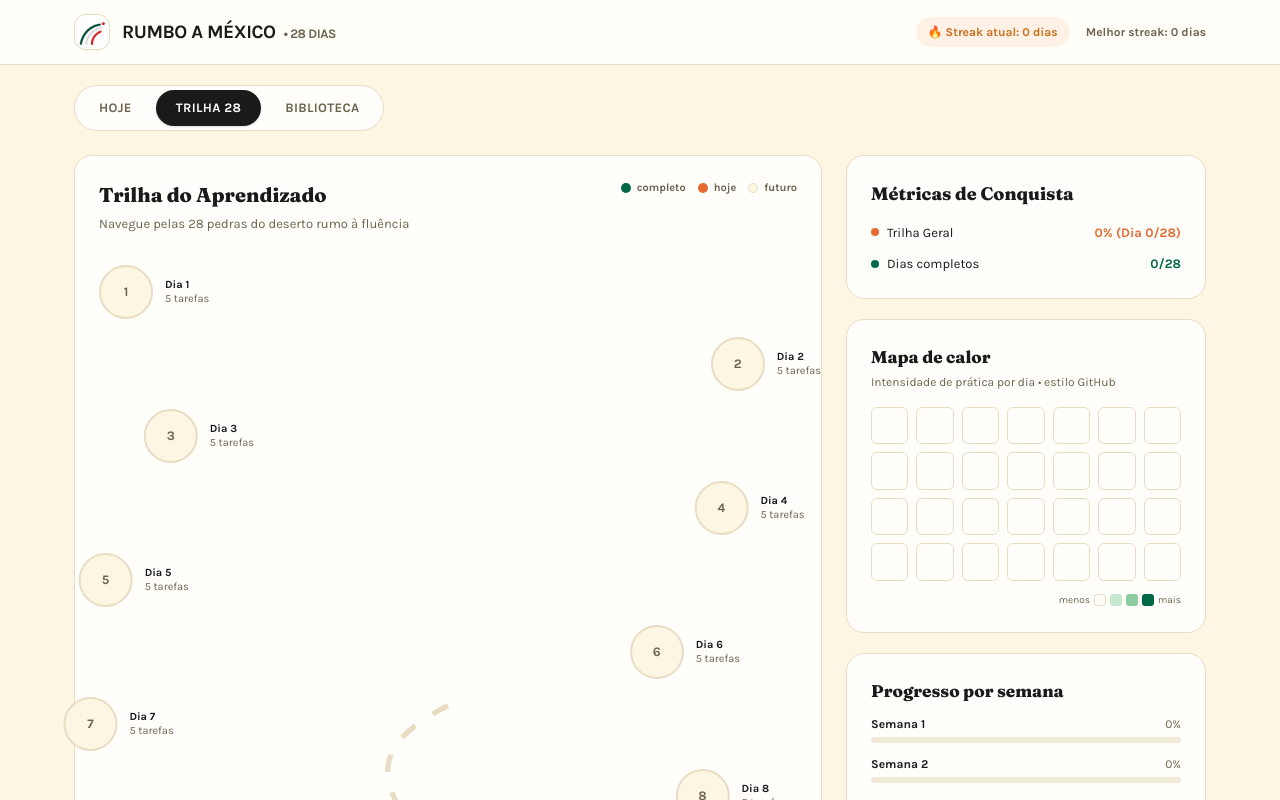
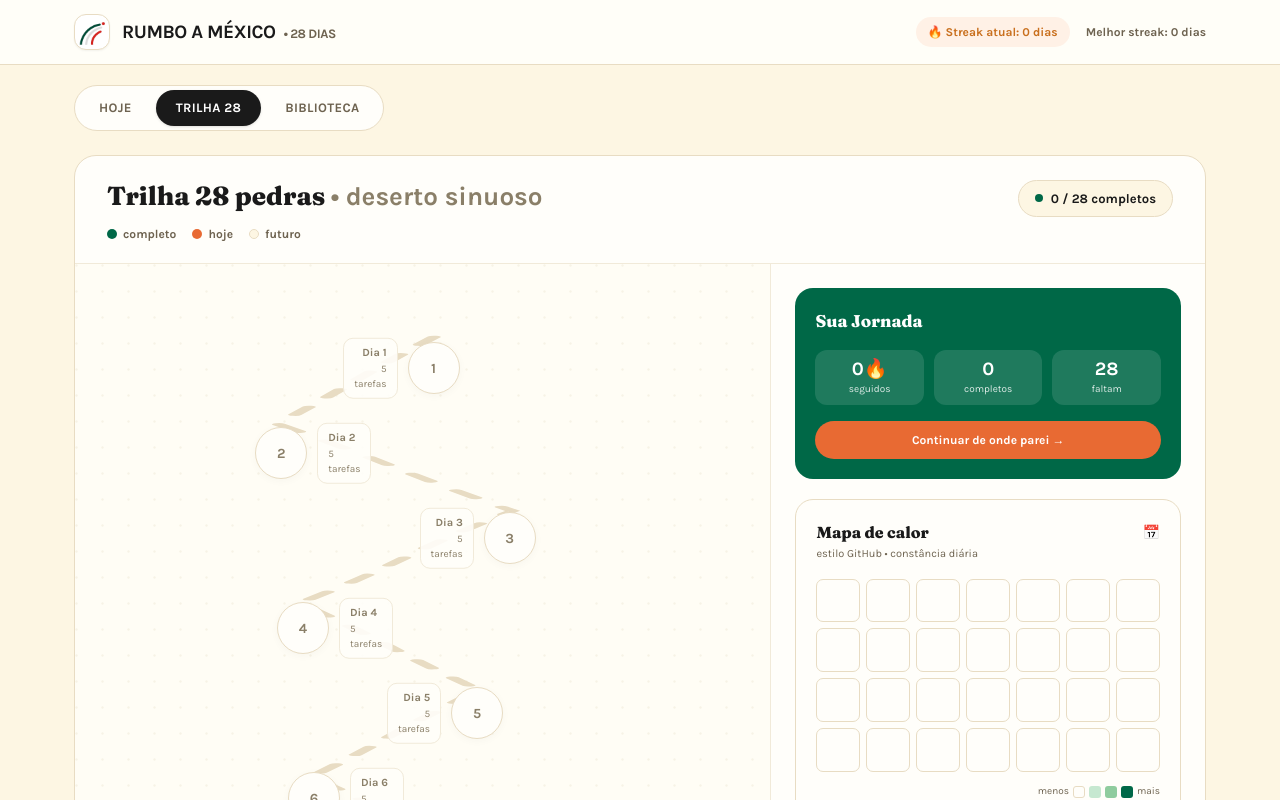
Before and after one commit to dntrindade/rumbo-a-mexico, a React (Vite) app: page / in a window 1280 px wide. Shown: the top 800 px of the page. Built offline with nearby package versions, Linux system fonts and the light colour scheme; the HTML template or start-up script is replaced by a standard one.

Commit message:
melhorias na trilha

```diff
--- a/src/App.tsx
+++ b/src/App.tsx
@@ -109,6 +109,7 @@ export default function App() {
             setLastAction={setLastAction}
             setTodayIndex={setTodayIndex}
             setActiveTab={setActiveTab}
+            currentStreak={currentStreak}
           />
         )}
 
--- a/src/components/TabTrilha.tsx
+++ b/src/components/TabTrilha.tsx
@@ -11,86 +11,170 @@ interface TabTrilhaProps {
   setLastAction: (msg: string) => void;
   setTodayIndex: (i: number) => void;
   setActiveTab: (tab: TabId) => void;
+  currentStreak: number;
+}
+
+// Posições orgânicas dos 28 marcos (x em %, y em px) — traçado sinuoso desenhado à mão
+const TRAIL_POINTS = [
+  { x: 52, y: 40 }, { x: 24, y: 125 }, { x: 66, y: 210 }, { x: 28, y: 300 },
+  { x: 60, y: 385 }, { x: 30, y: 470 }, { x: 64, y: 560 }, { x: 26, y: 650 },
+  { x: 58, y: 740 }, { x: 32, y: 830 }, { x: 62, y: 920 }, { x: 24, y: 1010 },
+  { x: 56, y: 1100 }, { x: 34, y: 1190 }, { x: 64, y: 1280 }, { x: 28, y: 1370 },
+  { x: 58, y: 1460 }, { x: 30, y: 1550 }, { x: 60, y: 1640 }, { x: 32, y: 1730 },
+  { x: 56, y: 1820 }, { x: 36, y: 1910 }, { x: 62, y: 2000 }, { x: 30, y: 2090 },
+  { x: 54, y: 2180 }, { x: 34, y: 2270 }, { x: 58, y: 2360 }, { x: 44, y: 2450 },
+];
+
+function buildPath(points: { x: number; y: number }[]): string {
+  if (!points.length) return "";
+  let d = `M ${points[0].x} ${points[0].y}`;
+  for (let i = 1; i < points.length; i++) {
+    const prev = points[i - 1], curr = points[i];
+    const midX = (prev.x + curr.x) / 2;
+    d += ` C ${midX} ${prev.y + 40}, ${midX} ${curr.y - 40}, ${curr.x} ${curr.y}`;
+  }
+  return d;
 }
 
 export function TabTrilha({
   todayIndex, daysDoneArray, progress, clickTick, setClickTick,
-  setLastAction, setTodayIndex, setActiveTab,
+  setLastAction, setTodayIndex, setActiveTab, currentStreak,
 }: TabTrilhaProps) {
   const daysDoneCount = daysDoneArray.filter(Boolean).length;
+  const fullPath = buildPath(TRAIL_POINTS);
+  const trailHeight = TRAIL_POINTS[TRAIL_POINTS.length - 1].y + 120;
 
   return (
-    <div className="grid lg:grid-cols-[1fr_360px] gap-6 items-start">
-      <div className="rounded-[18px] p-5 md:p-6" style={{ background: "#FFFEFA", border: "1px solid #E8DCC3" }}>
-        <div className="flex items-start justify-between flex-wrap gap-3 mb-1">
+    <div className="rounded-[22px] overflow-hidden" style={{ background: "#FFFEFA", border: "1px solid #E8DCC3" }}>
+      {/* HEADER DA TRILHA */}
+      <div className="px-5 md:px-8 pt-6 pb-5 border-b flex flex-wrap items-start justify-between gap-4" style={{ borderColor: "#F1EAD9" }}>
         <div>
-            <div className="fraunces font-extrabold text-[20px]">Trilha do Aprendizado</div>
-            <div className="text-[13px] mt-1" style={{ color: "#6E6350" }}>Navegue pelas 28 pedras do deserto rumo à fluência</div>
+          <div className="fraunces font-extrabold text-[22px] md:text-[26px] leading-tight">
+            Trilha 28 pedras <span className="font-bold" style={{ color: "#8A7F68" }}>• deserto sinuoso</span>
           </div>
-          <div className="flex items-center gap-3 text-[11px] font-bold" style={{ color: "#6E6350" }}>
-            <span className="flex items-center gap-1.5"><span className="w-2.5 h-2.5 rounded-full" style={{ background: "#006847" }} />completo</span>
-            <span className="flex items-center gap-1.5"><span className="w-2.5 h-2.5 rounded-full" style={{ background: "#E86A33" }} />hoje</span>
-            <span className="flex items-center gap-1.5"><span className="w-2.5 h-2.5 rounded-full border" style={{ background: "#FDF6E3", borderColor: "#E8DCC3" }} />futuro</span>
+          <div className="flex items-center gap-4 mt-3 flex-wrap">
+            <span className="flex items-center gap-1.5 text-[12px] font-bold" style={{ color: "#6E6350" }}>
+              <span className="w-2.5 h-2.5 rounded-full" style={{ background: "#006847" }} />completo
+            </span>
+            <span className="flex items-center gap-1.5 text-[12px] font-bold" style={{ color: "#6E6350" }}>
+              <span className="w-2.5 h-2.5 rounded-full" style={{ background: "#E86A33" }} />hoje
+            </span>
+            <span className="flex items-center gap-1.5 text-[12px] font-bold" style={{ color: "#6E6350" }}>
+              <span className="w-2.5 h-2.5 rounded-full border" style={{ background: "#FDF6E3", borderColor: "#E8DCC3" }} />futuro
+            </span>
+          </div>
+        </div>
+        <div className="flex items-center gap-2 rounded-full px-4 py-2" style={{ background: "#FDF6E3", border: "1px solid #E8DCC3" }}>
+          <span className="w-2 h-2 rounded-full" style={{ background: "#006847" }} />
+          <span className="text-[13px] font-bold">{daysDoneCount} / 28 completos</span>
         </div>
       </div>
 
-        {/* Caminho sinuoso */}
-        <div className="relative mt-8 mx-auto max-w-[720px]">
-          <svg viewBox="0 0 400 680" className="absolute inset-0 w-full h-full pointer-events-none">
-            <path d="M 200 20 C 80 80, 320 140, 200 200 C 80 260, 320 320, 200 380 C 80 440, 320 500, 200 560 C 80 620, 200 660, 200 660" fill="none" stroke="#E8DCC3" strokeWidth="3" strokeDasharray="10 12" />
+      <div className="grid lg:grid-cols-[1.6fr_1fr]">
+        {/* TRAÇADO SINUOSO */}
+        <div className="relative overflow-hidden" style={{ background: "#FFFDF5" }}>
+          {/* textura de fundo sutil */}
+          <svg className="absolute inset-0 w-full h-full pointer-events-none" opacity={0.5}>
+            <defs>
+              <pattern id="trail-dots" x="0" y="0" width="26" height="26" patternUnits="userSpaceOnUse">
+                <circle cx="1.5" cy="1.5" r="1.2" fill="#F1EAD9" />
+              </pattern>
+            </defs>
+            <rect width="100%" height="100%" fill="url(#trail-dots)" />
           </svg>
-          <div className="relative grid gap-[18px]">
-            {Array.from({ length: 28 }).map((_, i) => {
+
+          <div className="relative mx-auto max-w-[560px] px-2 py-8" style={{ height: trailHeight + 60 }}>
+            <svg viewBox={`0 0 100 ${trailHeight}`} className="absolute inset-0 w-full h-full pointer-events-none" preserveAspectRatio="none" style={{ top: 32 }}>
+              <path d={fullPath} fill="none" stroke="#E8DCC3" strokeWidth="2.4" strokeDasharray="8 10" strokeLinecap="round" />
+            </svg>
+
+            <div className="relative" style={{ height: trailHeight, marginTop: 32 }}>
+              {TRAIL_POINTS.map((pt, i) => {
                 const isDone = daysDoneArray[i];
                 const isToday = i === todayIndex;
-              const offset = Math.sin(i * 0.9) * 46;
+                const labelRight = pt.x < 45;
                 return (
-                <div key={i} className="flex items-center" style={{ transform: `translateX(${offset}px)`, justifyContent: i % 2 === 0 ? "flex-start" : "flex-end" }}>
+                  <div key={i} className="absolute" style={{ left: `${pt.x}%`, top: pt.y, transform: "translate(-50%, -50%)" }}>
                     <button
                       onClick={() => { setTodayIndex(i); setClickTick(c => c + 1); setActiveTab('hoje'); setLastAction(`Indo para Dia ${i + 1} • ${clickTick + 1}`); }}
-                    className={`group relative w-[54px] h-[54px] rounded-full grid place-items-center font-bold text-[13px] border-2 transition-all hover:scale-[1.05] active:scale-[0.97] ${isToday ? "animate-[pulse_1.8s_infinite]" : ""}`}
+                      aria-label={`Dia ${i + 1}`}
+                      className="group relative w-[52px] h-[52px] rounded-full grid place-items-center font-bold text-[14px] transition-all hover:scale-[1.06] active:scale-[0.96]"
                       style={{
-                      background: isDone ? "#006847" : isToday ? "#E86A33" : "#FDF6E3",
-                      borderColor: isDone ? "#006847" : isToday ? "#E86A33" : "#E8DCC3",
-                      color: isDone || isToday ? "#fff" : "#6E6350",
-                      boxShadow: isToday ? "0 0 0 6px rgba(232,106,51,0.18)" : isDone ? "0 2px 8px rgba(0,104,71,0.25)" : "none",
+                        background: isDone ? "#006847" : isToday ? "#E86A33" : "#FFFEFA",
+                        color: isDone || isToday ? "#fff" : "#8A7F68",
+                        border: isDone ? "3px solid #FFD23F" : isToday ? "4px solid #fff" : "1.5px solid #E8DCC3",
+                        boxShadow: isDone ? "0 6px 16px rgba(0,104,71,0.28)" : isToday ? "0 8px 20px rgba(232,106,51,0.4)" : "0 2px 8px rgba(0,0,0,0.03)",
+                        animation: isToday ? "pulseGlowTrail 2.2s ease-in-out infinite" : undefined,
                       }}
                     >
                       {isDone ? "🌵" : i + 1}
-                    {isDone && <span className="absolute -top-1 -right-1 w-4 h-4 rounded-full bg-white border grid place-items-center text-[10px]" style={{ borderColor: "#006847" }}>✓</span>}
-                    {isToday && <span className="absolute -bottom-6 left-1/2 -translate-x-1/2 text-[9px] font-bold px-2 py-0.5 rounded-full whitespace-nowrap" style={{ background: "#E86A33", color: "#fff" }}>HOJE</span>}
+                      {isDone && (
+                        <span className="absolute -top-1 -right-1 w-5 h-5 rounded-full grid place-items-center text-[10px]" style={{ background: "#FFD23F", border: "2px solid #fff", color: "#1A1A1A" }}>✓</span>
+                      )}
+                      {isToday && (
+                        <span className="absolute -bottom-6 left-1/2 -translate-x-1/2 text-[9px] font-bold px-2 py-0.5 rounded-full whitespace-nowrap" style={{ background: "#FFF1E6", color: "#C9701E", border: "1px solid #FFD6BA" }}>HOJE</span>
+                      )}
                     </button>
-                  <div className="ml-3 mr-3 text-[11px] leading-tight max-w-[160px]" style={{ color: "#6E6350" }}>
-                    <div className="font-bold" style={{ color: "#1A1A1A" }}>Dia {i + 1}</div>
-                    <div>{isDone ? "completo" : isToday ? "hoje • bora!" : "5 tarefas"}</div>
+                    <div
+                      className="absolute top-1/2 -translate-y-1/2 pointer-events-none max-w-[130px]"
+                      style={labelRight ? { left: 62 } : { right: 62, textAlign: "right" }}
+                    >
+                      <div className="inline-block rounded-[10px] px-2.5 py-1.5" style={{ background: "rgba(255,254,250,0.9)", border: "1px solid #F1EAD9" }}>
+                        <div className="font-bold text-[11px]" style={{ color: isToday ? "#1A1A1A" : isDone ? "#006847" : "#8A7F68" }}>Dia {i + 1}</div>
+                        <div className="text-[10px]" style={{ color: "#8A7F68" }}>
+                          {isDone ? "5 tarefas • concluído" : isToday ? "5 tarefas • em andamento" : "5 tarefas"}
+                        </div>
+                      </div>
                     </div>
                   </div>
                 );
               })}
+
+              {/* marco de chegada */}
+              <div className="absolute flex flex-col items-center" style={{ left: "44%", top: trailHeight - 30, transform: "translate(-50%, -50%)" }}>
+                <div className="w-11 h-11 rounded-full grid place-items-center text-[18px]" style={{ background: "#006847", border: "3px solid #FFD23F" }}>🏁</div>
+                <div className="mt-2 text-[10px] font-bold px-2.5 py-1 rounded-full text-white" style={{ background: "#006847" }}>META FINAL</div>
+              </div>
             </div>
           </div>
         </div>
 
-      <div className="flex flex-col gap-5">
-        {/* MÉTRICAS DE CONQUISTA (mesma linguagem visual da aba Hoje) */}
-        <div className="rounded-[18px] p-5 md:p-6" style={{ background: "#FFFEFA", border: "1px solid #E8DCC3" }}>
-          <div className="fraunces font-extrabold text-[18px] mb-4">Métricas de Conquista</div>
-          <div className="flex flex-col gap-3 text-[13px]">
-            <div className="flex items-center justify-between">
-              <span className="flex items-center gap-2"><span className="w-2 h-2 rounded-full" style={{ background: "#E86A33" }} />Trilha Geral</span>
-              <b style={{ color: "#E86A33" }}>{Math.round(100 * daysDoneCount / 28)}% (Dia {daysDoneCount}/28)</b>
+        {/* SIDEBAR */}
+        <div className="p-5 md:p-6 flex flex-col gap-5 border-t lg:border-t-0 lg:border-l" style={{ borderColor: "#F1EAD9" }}>
+          {/* Sua jornada */}
+          <div className="rounded-[18px] p-5 relative overflow-hidden" style={{ background: "#006847", color: "#fff" }}>
+            <div className="fraunces font-extrabold text-[17px]">Sua Jornada</div>
+            <div className="grid grid-cols-3 gap-2.5 mt-4">
+              <div className="rounded-[12px] p-2.5 text-center" style={{ background: "rgba(255,255,255,0.12)" }}>
+                <div className="font-black text-[19px] leading-none">{currentStreak}🔥</div>
+                <div className="text-[10px] opacity-85 mt-1 leading-tight">seguidos</div>
               </div>
-            <div className="flex items-center justify-between">
-              <span className="flex items-center gap-2"><span className="w-2 h-2 rounded-full" style={{ background: "#006847" }} />Dias completos</span>
-              <b style={{ color: "#006847" }}>{daysDoneCount}/28</b>
+              <div className="rounded-[12px] p-2.5 text-center" style={{ background: "rgba(255,255,255,0.12)" }}>
+                <div className="font-black text-[19px] leading-none">{daysDoneCount}</div>
+                <div className="text-[10px] opacity-85 mt-1 leading-tight">completos</div>
+              </div>
+              <div className="rounded-[12px] p-2.5 text-center" style={{ background: "rgba(255,255,255,0.12)" }}>
+                <div className="font-black text-[19px] leading-none">{28 - daysDoneCount}</div>
+                <div className="text-[10px] opacity-85 mt-1 leading-tight">faltam</div>
               </div>
             </div>
+            <button
+              onClick={() => setActiveTab('hoje')}
+              className="w-full mt-4 py-2.5 rounded-full text-[12px] font-bold transition hover:brightness-110"
+              style={{ background: "#E86A33" }}
+            >
+              Continuar de onde parei →
+            </button>
           </div>
 
-        <div className="rounded-[18px] p-5 md:p-6" style={{ background: "#FFFEFA", border: "1px solid #E8DCC3" }}>
-          <div className="fraunces font-extrabold text-[17px]">Mapa de calor</div>
-          <div className="text-[12px] mt-1" style={{ color: "#6E6350" }}>Intensidade de prática por dia • estilo GitHub</div>
-          <div className="grid grid-cols-7 gap-2 mt-4">
+          {/* Mapa de calor */}
+          <div className="rounded-[18px] p-5" style={{ background: "#FFFEFA", border: "1px solid #E8DCC3" }}>
+            <div className="flex items-center justify-between">
+              <div className="fraunces font-extrabold text-[16px]">Mapa de calor</div>
+              <span className="text-[14px]">📅</span>
+            </div>
+            <div className="text-[11px] mt-0.5" style={{ color: "#6E6350" }}>estilo GitHub • constância diária</div>
+            <div className="grid grid-cols-7 gap-[6px] mt-4">
               {Array.from({ length: 28 }).map((_, idx) => {
                 const wi = Math.floor(idx / 7);
                 const d = idx % 7;
@@ -103,7 +187,7 @@ export function TabTrilha({
                 else if (count === 4) bg = "#2E8A4A";
                 else if (count === 5) bg = "#006847";
                 return (
-                <div key={idx} title={`Dia ${idx + 1}: ${count}/5`} className="aspect-square rounded-[6px] grid place-items-center text-[10px] font-bold border transition" style={{ background: bg, borderColor: "#E8DCC3", color: count >= 4 ? "#fff" : "#6E6350" }}>
+                  <div key={idx} title={`Dia ${idx + 1}: ${count}/5`} className="aspect-square rounded-[7px] grid place-items-center text-[10px] font-bold border transition hover:scale-110" style={{ background: bg, borderColor: "#E8DCC3", color: count >= 4 ? "#fff" : "#6E6350" }}>
                     {count === 5 ? "✓" : count > 0 ? count : ""}
                   </div>
                 );
@@ -119,8 +203,10 @@ export function TabTrilha({
             </div>
           </div>
 
-        <div className="rounded-[18px] p-5 md:p-6" style={{ background: "#FFFEFA", border: "1px solid #E8DCC3" }}>
-          <div className="fraunces font-extrabold text-[17px] mb-3">Progresso por semana</div>
+          {/* Progresso por semana */}
+          <div className="rounded-[18px] p-5" style={{ background: "#FFFEFA", border: "1px solid #E8DCC3" }}>
+            <div className="fraunces font-extrabold text-[16px]">Progresso por semana</div>
+            <div className="text-[11px] mt-0.5 mb-3" style={{ color: "#6E6350" }}>resumo da sua trilha</div>
             <div className="grid gap-3">
               {WEEKS.map((w, wi) => {
                 let wTotal = 0, wChecked = 0;
@@ -130,7 +216,8 @@ export function TabTrilha({
                 return (
                   <div key={wi}>
                     <div className="flex justify-between text-[12px]"><span className="font-bold">{w.tag}</span><span style={{ color: "#6E6350" }}>{pctW}%</span></div>
-                  <div className="h-1.5 rounded-full mt-1" style={{ background: "#F1EAD9" }}>
+                    <div className="text-[10px] -mt-0.5" style={{ color: "#8A7F68" }}>{w.title}</div>
+                    <div className="h-[7px] rounded-full mt-1.5" style={{ background: "#F1EAD9" }}>
                       <div className="h-full rounded-full transition-all" style={{ width: `${pctW}%`, background: barColor }} />
                     </div>
                   </div>
@@ -138,6 +225,15 @@ export function TabTrilha({
               })}
             </div>
           </div>
+
+          {/* Dica */}
+          <div className="rounded-[14px] px-4 py-3 flex gap-3" style={{ background: "#FFF1E6", border: "1px solid #FFD6BA" }}>
+            <span className="text-[16px]">💡</span>
+            <p className="text-[11.5px] leading-[1.5]" style={{ color: "#6E6350" }}>
+              <b style={{ color: "#1A1A1A" }}>Dica do deserto:</b> toque em qualquer pedra pra ir direto pra tarefa daquele dia.
+            </p>
+          </div>
+        </div>
       </div>
     </div>
   );
--- a/src/theme.ts
+++ b/src/theme.ts
@@ -46,4 +46,8 @@ export const GLOBAL_STYLE = `
   h1,h2,h3,.fraunces{font-family:'Fraunces',serif}
   .ring-bg{fill:none;stroke:#E8DCC3;stroke-width:8}
   .ring-fg{fill:none;stroke-width:8;stroke-linecap:round;transform:rotate(-90deg);transform-origin:50% 50%;transition:stroke-dashoffset .6s ease}
+  @keyframes pulseGlowTrail {
+    0%, 100% { box-shadow: 0 0 0 0 rgba(232,106,51,0.35), 0 8px 24px rgba(232,106,51,0.3); }
+    50% { box-shadow: 0 0 0 10px rgba(232,106,51,0.12), 0 10px 28px rgba(232,106,51,0.4); }
+  }
 `;
```
Lines whose indentation alone changed are shown as unchanged.
